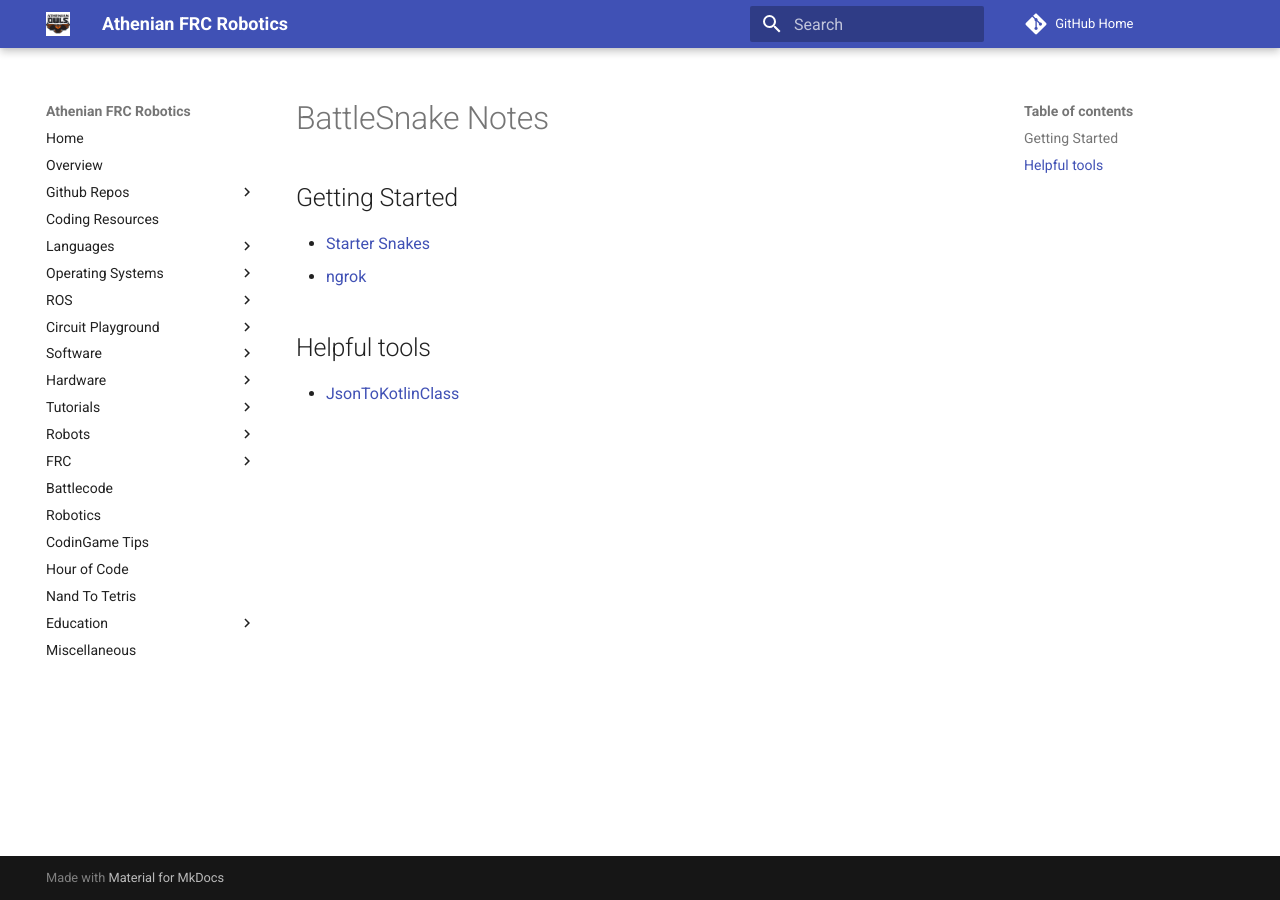
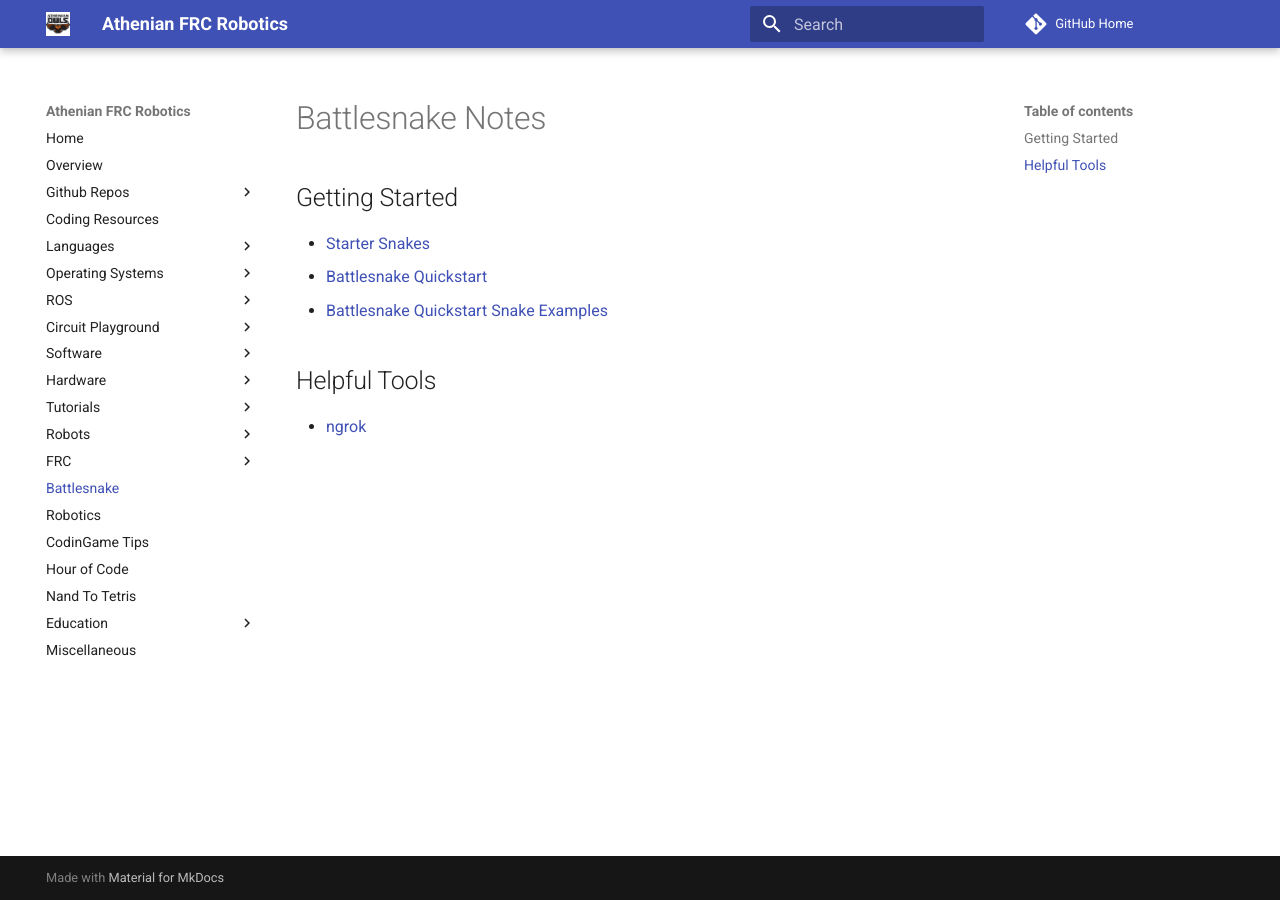
Before and after one commit to athenian-robotics/athenian-robotics-mkdocs, an MkDocs documentation site: the page built from docs/battlesnake.md, in a window 1280 px wide. Built offline with MkDocs 1.6.1 and Material for MkDocs 9.7.7, drawn with Linux system fonts in a browser that asks for light colours; comment, search, counter and statistics services are not loaded.

Commit message:
Update docs

```diff
--- a/docs/battlesnake.md
+++ b/docs/battlesnake.md
@@ -1,8 +1,9 @@
-# BattleSnake Notes
+# Battlesnake Notes
 
 ## Getting Started
 * [Starter Snakes](https://github.com/topics/starter-snake)
+* [Battlesnake Quickstart](https://github.com/pambrose/battlesnake-quickstart)
+* [Battlesnake Quickstart Snake Examples](https://github.com/pambrose/battlesnake-examples)
+
+## Helpful Tools
 * [ngrok](https://ngrok.com)
-
-## Helpful tools
-* [JsonToKotlinClass](https://github.com/wuseal/JsonToKotlinClass)
--- a/mkdocs.yml
+++ b/mkdocs.yml
@@ -101,7 +101,7 @@ nav:
       - ROS: ev3-ros.md
   - FRC:
     - Networking: frc-networking.md
-  - Battlecode: battlecode.md
+  - Battlesnake: battlesnake.md
   - Robotics: robotics.md
   - CodinGame Tips: codingame.md
   - Hour of Code: hoc.md
```
Also changed, not shown: docs/flutter.md (+3 -1 lines).
